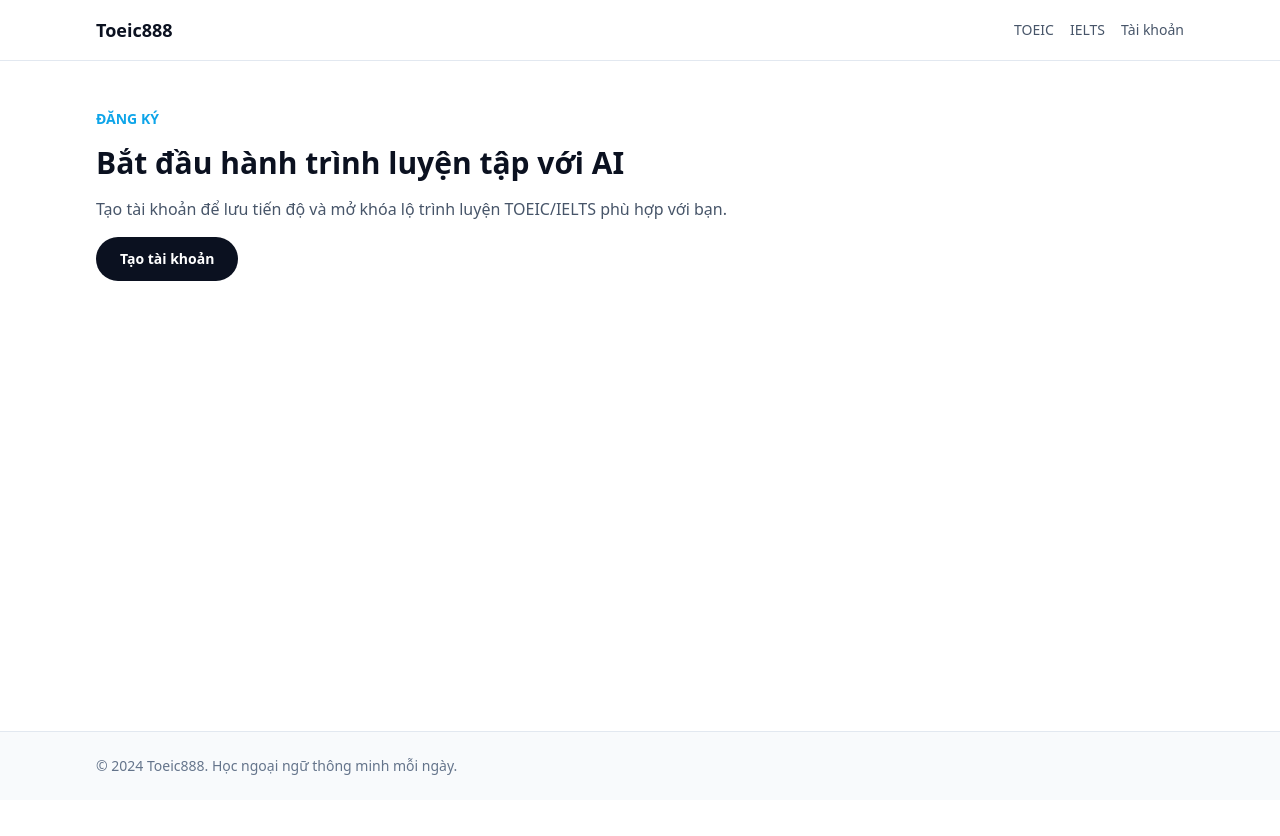
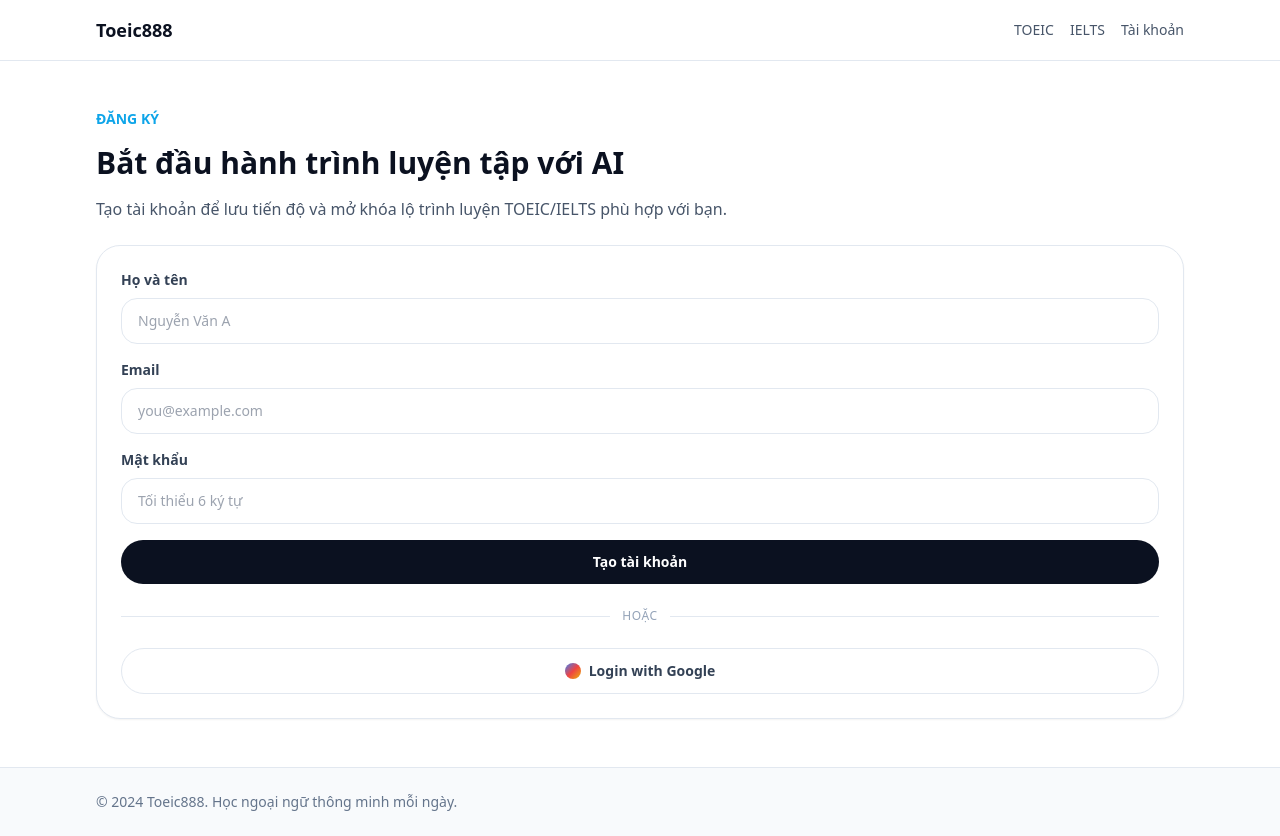
Before and after one commit to phamhoangviet261/toeic888, a Next.js app: page /register in a window 1280 px wide. Before the commit the page ends 800 px from the top, so only its background shows below. Built offline with nearby package versions, Linux system fonts and the light colour scheme; no server answers.

Commit message:
Add Firebase login and registration forms

```diff
--- /dev/null
+++ b/app/login/LoginForm.tsx
@@ -0,0 +1,111 @@
+"use client";
+
+import { useState, type FormEvent } from "react";
+import {
+  signInWithEmailAndPassword,
+  signInWithPopup,
+  setPersistence,
+  browserLocalPersistence,
+} from "firebase/auth";
+import { auth, googleProvider } from "../../lib/firebase";
+
+export default function LoginForm() {
+  const [email, setEmail] = useState("");
+  const [password, setPassword] = useState("");
+  const [error, setError] = useState<string | null>(null);
+  const [loading, setLoading] = useState(false);
+
+  const handleLogin = async (event: FormEvent<HTMLFormElement>) => {
+    event.preventDefault();
+    setError(null);
+    setLoading(true);
+
+    try {
+      await setPersistence(auth, browserLocalPersistence);
+      await signInWithEmailAndPassword(auth, email, password);
+    } catch (err) {
+      const message =
+        err instanceof Error ? err.message : "Đăng nhập thất bại. Vui lòng thử lại.";
+      setError(message);
+    } finally {
+      setLoading(false);
+    }
+  };
+
+  const handleGoogleLogin = async () => {
+    setError(null);
+    setLoading(true);
+
+    try {
+      await setPersistence(auth, browserLocalPersistence);
+      await signInWithPopup(auth, googleProvider);
+    } catch (err) {
+      const message =
+        err instanceof Error ? err.message : "Không thể đăng nhập với Google.";
+      setError(message);
+    } finally {
+      setLoading(false);
+    }
+  };
+
+  return (
+    <div className="flex w-full flex-col gap-6 rounded-3xl border border-slate-200 bg-white p-6 shadow-sm">
+      <form className="flex flex-col gap-4" onSubmit={handleLogin}>
+        <div className="flex flex-col gap-2">
+          <label className="text-sm font-semibold text-slate-700" htmlFor="login-email">
+            Email
+          </label>
+          <input
+            id="login-email"
+            type="email"
+            required
+            value={email}
+            onChange={(event) => setEmail(event.target.value)}
+            className="rounded-2xl border border-slate-200 px-4 py-3 text-sm text-slate-700 outline-none transition focus:border-accent"
+            placeholder="you@example.com"
+          />
+        </div>
+        <div className="flex flex-col gap-2">
+          <label className="text-sm font-semibold text-slate-700" htmlFor="login-password">
+            Mật khẩu
+          </label>
+          <input
+            id="login-password"
+            type="password"
+            required
+            value={password}
+            onChange={(event) => setPassword(event.target.value)}
+            className="rounded-2xl border border-slate-200 px-4 py-3 text-sm text-slate-700 outline-none transition focus:border-accent"
+            placeholder="••••••••"
+          />
+        </div>
+        {error ? (
+          <p className="rounded-2xl border border-red-200 bg-red-50 px-4 py-3 text-sm text-red-600">
+            {error}
+          </p>
+        ) : null}
+        <button
+          type="submit"
+          disabled={loading}
+          className="inline-flex items-center justify-center rounded-full bg-ink px-6 py-3 text-sm font-semibold text-white transition hover:bg-accent disabled:cursor-not-allowed disabled:opacity-70"
+        >
+          {loading ? "Đang đăng nhập..." : "Đăng nhập"}
+        </button>
+      </form>
+      <div className="flex items-center gap-3">
+        <span className="h-px flex-1 bg-slate-200" />
+        <span className="text-xs uppercase tracking-wider text-slate-400">hoặc</span>
+        <span className="h-px flex-1 bg-slate-200" />
+      </div>
+      <button
+        type="button"
+        onClick={handleGoogleLogin}
+        disabled={loading}
+        className="inline-flex items-center justify-center gap-2 rounded-full border border-slate-200 bg-white px-6 py-3 text-sm font-semibold text-slate-700 transition hover:border-accent hover:text-accent disabled:cursor-not-allowed disabled:opacity-70"
+      >
+        <span className="h-4 w-4 rounded-full bg-gradient-to-br from-blue-500 via-red-500 to-yellow-500" />
+        Login with Google
+      </button>
+    </div>
+  );
+}
--- /dev/null
+++ b/app/register/RegisterForm.tsx
@@ -0,0 +1,129 @@
+"use client";
+
+import { useState, type FormEvent } from "react";
+import {
+  createUserWithEmailAndPassword,
+  signInWithPopup,
+  setPersistence,
+  browserLocalPersistence,
+  updateProfile,
+} from "firebase/auth";
+import { auth, googleProvider } from "../../lib/firebase";
+
+export default function RegisterForm() {
+  const [fullName, setFullName] = useState("");
+  const [email, setEmail] = useState("");
+  const [password, setPassword] = useState("");
+  const [error, setError] = useState<string | null>(null);
+  const [loading, setLoading] = useState(false);
+
+  const handleRegister = async (event: FormEvent<HTMLFormElement>) => {
+    event.preventDefault();
+    setError(null);
+    setLoading(true);
+
+    try {
+      await setPersistence(auth, browserLocalPersistence);
+      const credential = await createUserWithEmailAndPassword(auth, email, password);
+      if (fullName.trim()) {
+        await updateProfile(credential.user, { displayName: fullName.trim() });
+      }
+    } catch (err) {
+      const message =
+        err instanceof Error ? err.message : "Đăng ký thất bại. Vui lòng thử lại.";
+      setError(message);
+    } finally {
+      setLoading(false);
+    }
+  };
+
+  const handleGoogleRegister = async () => {
+    setError(null);
+    setLoading(true);
+
+    try {
+      await setPersistence(auth, browserLocalPersistence);
+      await signInWithPopup(auth, googleProvider);
+    } catch (err) {
+      const message =
+        err instanceof Error ? err.message : "Không thể đăng ký với Google.";
+      setError(message);
+    } finally {
+      setLoading(false);
+    }
+  };
+
+  return (
+    <div className="flex w-full flex-col gap-6 rounded-3xl border border-slate-200 bg-white p-6 shadow-sm">
+      <form className="flex flex-col gap-4" onSubmit={handleRegister}>
+        <div className="flex flex-col gap-2">
+          <label className="text-sm font-semibold text-slate-700" htmlFor="register-name">
+            Họ và tên
+          </label>
+          <input
+            id="register-name"
+            type="text"
+            value={fullName}
+            onChange={(event) => setFullName(event.target.value)}
+            className="rounded-2xl border border-slate-200 px-4 py-3 text-sm text-slate-700 outline-none transition focus:border-accent"
+            placeholder="Nguyễn Văn A"
+          />
+        </div>
+        <div className="flex flex-col gap-2">
+          <label className="text-sm font-semibold text-slate-700" htmlFor="register-email">
+            Email
+          </label>
+          <input
+            id="register-email"
+            type="email"
+            required
+            value={email}
+            onChange={(event) => setEmail(event.target.value)}
+            className="rounded-2xl border border-slate-200 px-4 py-3 text-sm text-slate-700 outline-none transition focus:border-accent"
+            placeholder="you@example.com"
+          />
+        </div>
+        <div className="flex flex-col gap-2">
+          <label className="text-sm font-semibold text-slate-700" htmlFor="register-password">
+            Mật khẩu
+          </label>
+          <input
+            id="register-password"
+            type="password"
+            required
+            value={password}
+            onChange={(event) => setPassword(event.target.value)}
+            className="rounded-2xl border border-slate-200 px-4 py-3 text-sm text-slate-700 outline-none transition focus:border-accent"
+            placeholder="Tối thiểu 6 ký tự"
+          />
+        </div>
+        {error ? (
+          <p className="rounded-2xl border border-red-200 bg-red-50 px-4 py-3 text-sm text-red-600">
+            {error}
+          </p>
+        ) : null}
+        <button
+          type="submit"
+          disabled={loading}
+          className="inline-flex items-center justify-center rounded-full bg-ink px-6 py-3 text-sm font-semibold text-white transition hover:bg-accent disabled:cursor-not-allowed disabled:opacity-70"
+        >
+          {loading ? "Đang tạo tài khoản..." : "Tạo tài khoản"}
+        </button>
+      </form>
+      <div className="flex items-center gap-3">
+        <span className="h-px flex-1 bg-slate-200" />
+        <span className="text-xs uppercase tracking-wider text-slate-400">hoặc</span>
+        <span className="h-px flex-1 bg-slate-200" />
+      </div>
+      <button
+        type="button"
+        onClick={handleGoogleRegister}
+        disabled={loading}
+        className="inline-flex items-center justify-center gap-2 rounded-full border border-slate-200 bg-white px-6 py-3 text-sm font-semibold text-slate-700 transition hover:border-accent hover:text-accent disabled:cursor-not-allowed disabled:opacity-70"
+      >
+        <span className="h-4 w-4 rounded-full bg-gradient-to-br from-blue-500 via-red-500 to-yellow-500" />
+        Login with Google
+      </button>
+    </div>
+  );
+}
--- a/app/register/page.tsx
+++ b/app/register/page.tsx
@@ -1,23 +1,23 @@
 import Header from "../common/Header";
 import Footer from "../common/Footer";
-import Button from "../common/Button";
+import RegisterForm from "./RegisterForm";
 
 export default function RegisterPage() {
   return (
     <div className="flex min-h-screen flex-col">
       <Header />
-      <main className="container-page flex flex-1 flex-col gap-4 py-12">
+      <main className="container-page flex flex-1 flex-col gap-6 py-12">
+        <div className="flex flex-col gap-4">
           <p className="text-sm font-semibold uppercase text-accent">Đăng ký</p>
           <h1 className="text-3xl font-semibold text-ink">
             Bắt đầu hành trình luyện tập với AI
           </h1>
           <p className="max-w-2xl text-base text-slate-600">
-          Tạo tài khoản để lưu tiến độ và mở khóa lộ trình luyện TOEIC/IELTS phù
-          hợp với bạn.
+            Tạo tài khoản để lưu tiến độ và mở khóa lộ trình luyện TOEIC/IELTS
+            phù hợp với bạn.
           </p>
-        <div>
-          <Button label="Tạo tài khoản" href="/login" />
         </div>
+        <RegisterForm />
       </main>
       <Footer />
     </div>
--- /dev/null
+++ b/lib/firebase.ts
@@ -0,0 +1,18 @@
+import { initializeApp, getApps, FirebaseApp } from "firebase/app";
+import { getAuth, GoogleAuthProvider } from "firebase/auth";
+
+const firebaseConfig = {
+  apiKey: process.env.NEXT_PUBLIC_FIREBASE_API_KEY,
+  authDomain: process.env.NEXT_PUBLIC_FIREBASE_AUTH_DOMAIN,
+  projectId: process.env.NEXT_PUBLIC_FIREBASE_PROJECT_ID,
+  storageBucket: process.env.NEXT_PUBLIC_FIREBASE_STORAGE_BUCKET,
+  messagingSenderId: process.env.NEXT_PUBLIC_FIREBASE_MESSAGING_SENDER_ID,
+  appId: process.env.NEXT_PUBLIC_FIREBASE_APP_ID,
+};
+
+const app: FirebaseApp = getApps().length
+  ? getApps()[0]
+  : initializeApp(firebaseConfig);
+
+export const auth = getAuth(app);
+export const googleProvider = new GoogleAuthProvider();
--- a/package.json
+++ b/package.json
@@ -9,6 +9,7 @@
     "lint": "next lint"
   },
   "dependencies": {
+    "firebase": "10.12.5",
     "next": "14.2.5",
     "react": "18.3.1",
     "react-dom": "18.3.1"
```
Also changed, not shown: app/login/page.tsx (+6 -6 lines). Lines whose indentation alone changed are shown as unchanged.
